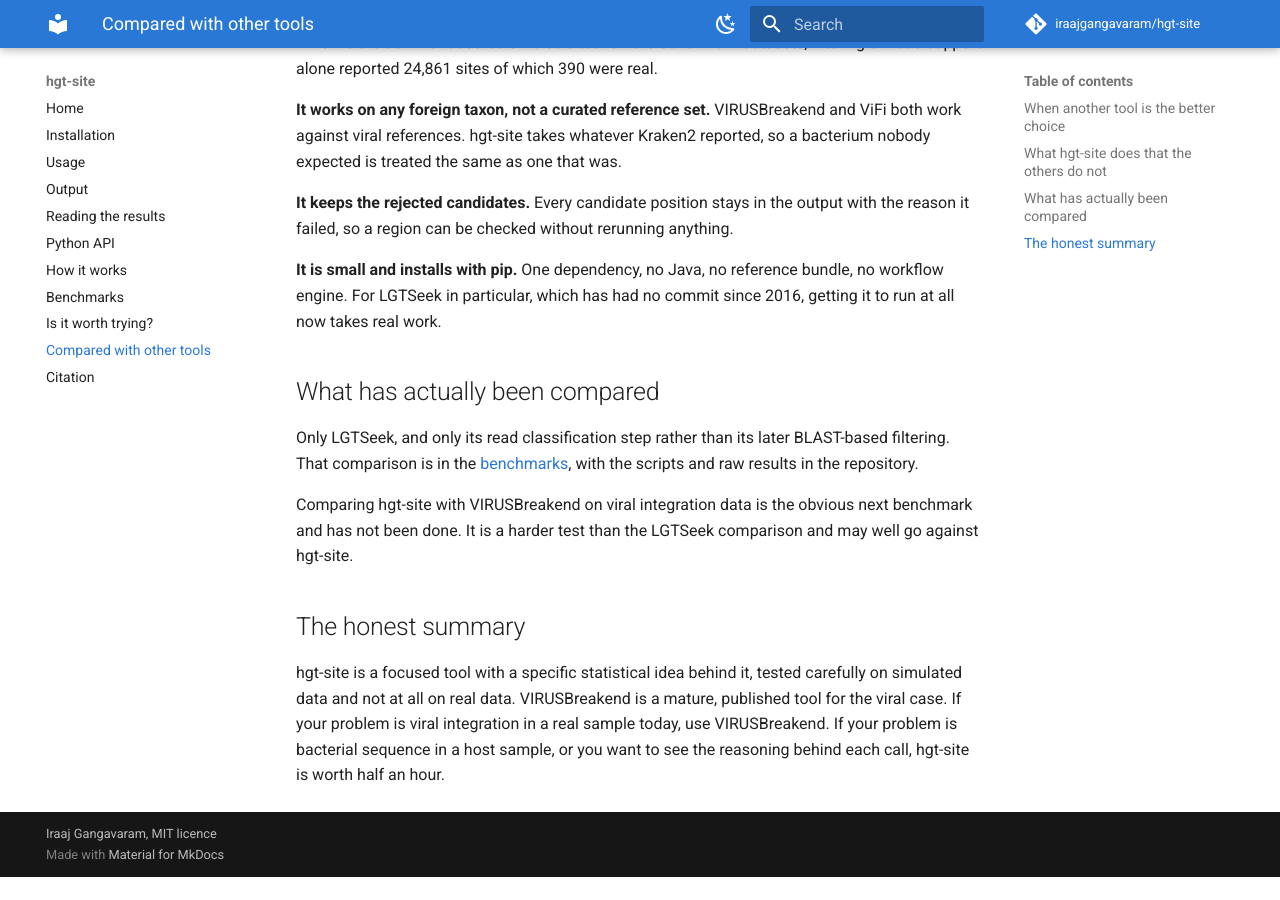
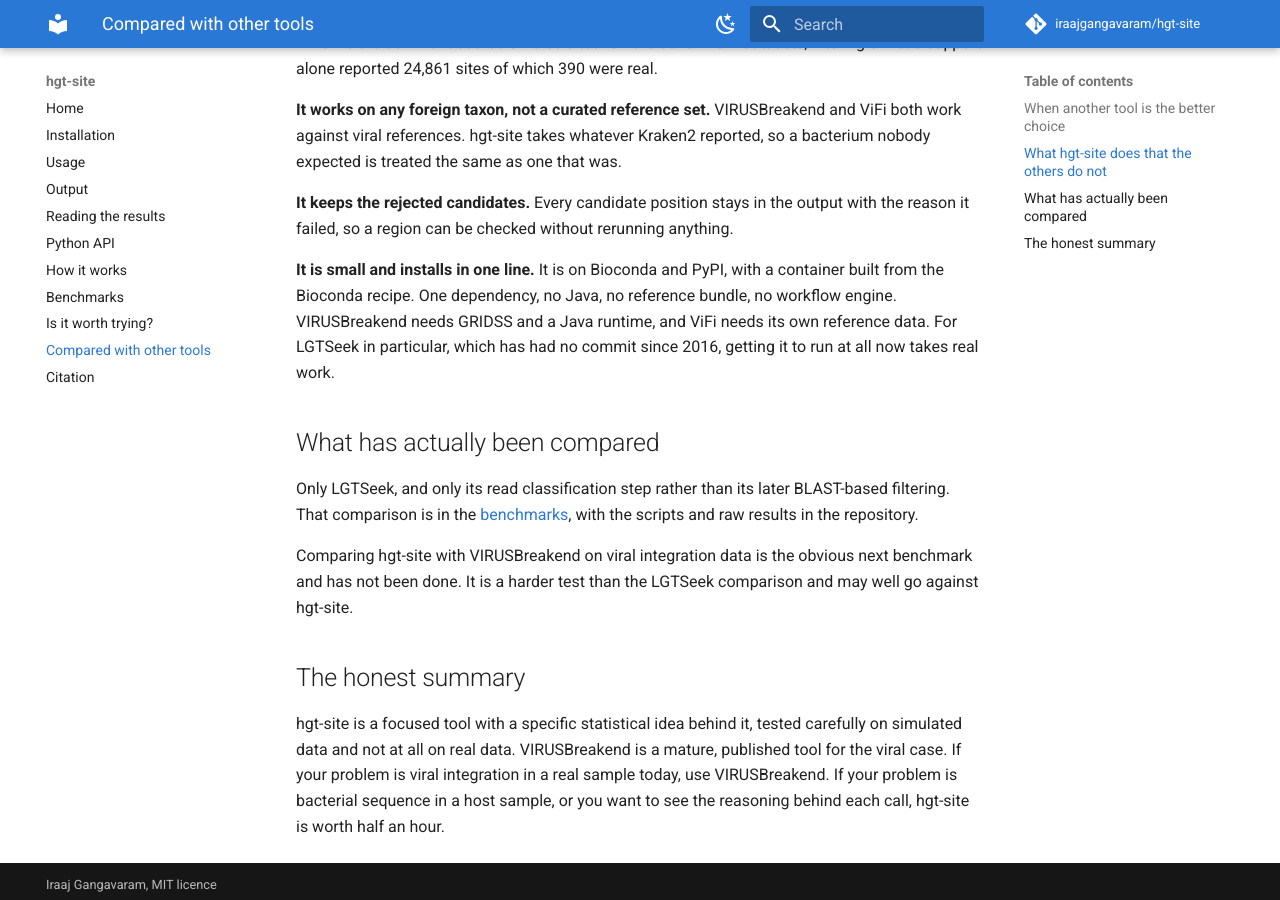
Before and after one commit to iraajgangavaram/hgt-site, an MkDocs documentation site: the page built from docs/comparison.md, in a window 1280 px wide and 900 px high, scrolled down 1381 px. Built offline with MkDocs 1.6.1 and Material for MkDocs 9.7.7, drawn with Linux system fonts in a browser that asks for light colours; comment, search, counter and statistics services are not loaded; before the commit the page ends 2258 px from its top, so only the background shows below that.

Commit message:
Say that it is on Bioconda where that matters
The merge was only mentioned in the installation section. It now appears
in the opening, in the feature list, in the comparison with the other
tools, where installing without Java or a reference bundle is a real
difference, and in the evidence table for someone deciding whether to
try it, since Bioconda builds and tests a package on its own
infrastructure before publishing it.

Also corrects three places that still said the recipe was under review.

```diff
--- a/docs/comparison.md
+++ b/docs/comparison.md
@@ -55,8 +55,10 @@ reported, so a bacterium nobody expected is treated the same as one that was.
 output with the reason it failed, so a region can be checked without rerunning
 anything.
 
-**It is small and installs with pip.** One dependency, no Java, no reference
-bundle, no workflow engine. For LGTSeek in particular, which has had no commit
+**It is small and installs in one line.** It is on Bioconda and PyPI, with a
+container built from the Bioconda recipe. One dependency, no Java, no reference
+bundle, no workflow engine. VIRUSBreakend needs GRIDSS and a Java runtime, and
+ViFi needs its own reference data. For LGTSeek in particular, which has had no commit
 since 2016, getting it to run at all now takes real work.
 
 ## What has actually been compared
```
Also changed, not shown: README.md (+4 -1 lines), docs/for-labs.md (+2 -1 lines), docs/index.md (+1 -1 lines), docs/installation.md (+4 -2 lines).
